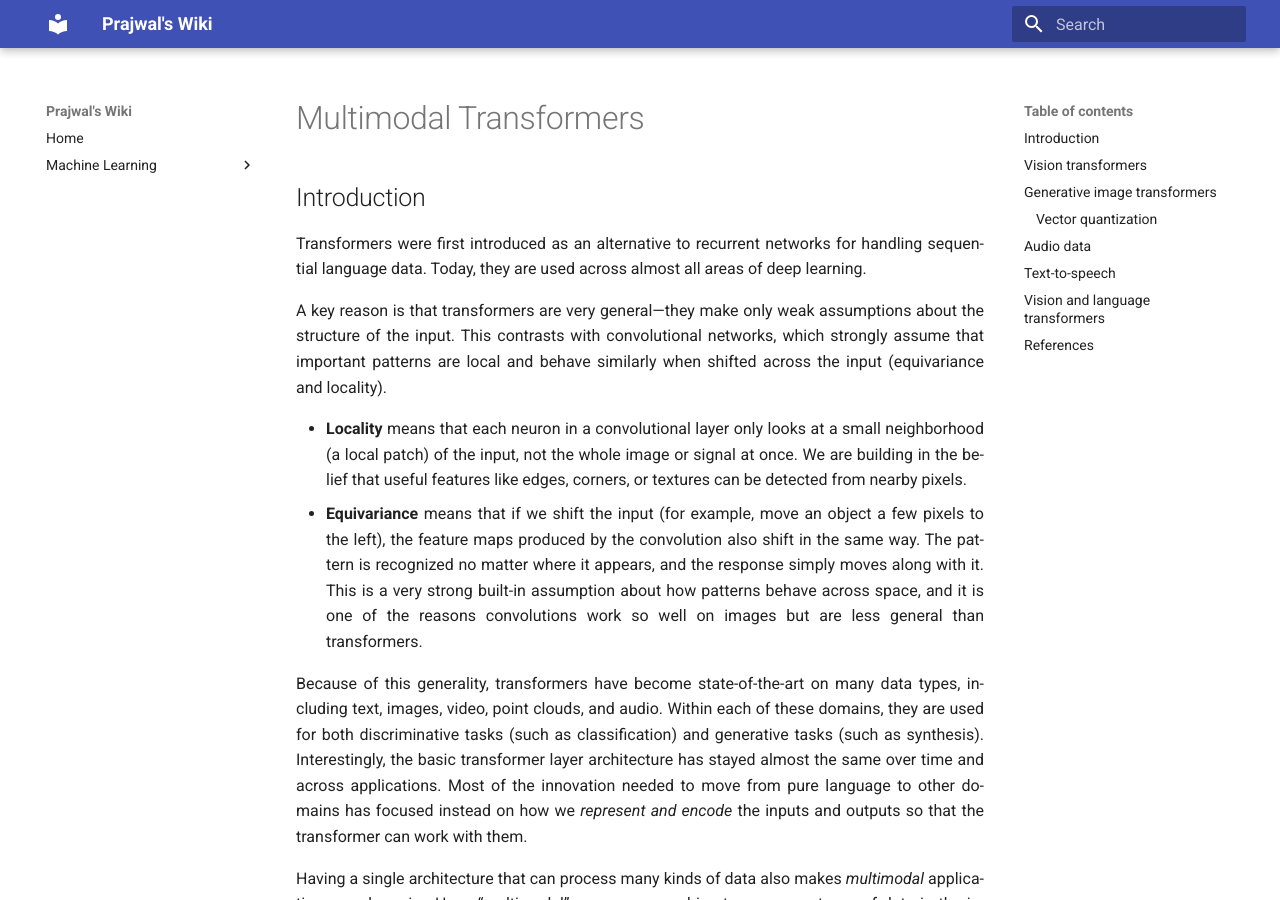
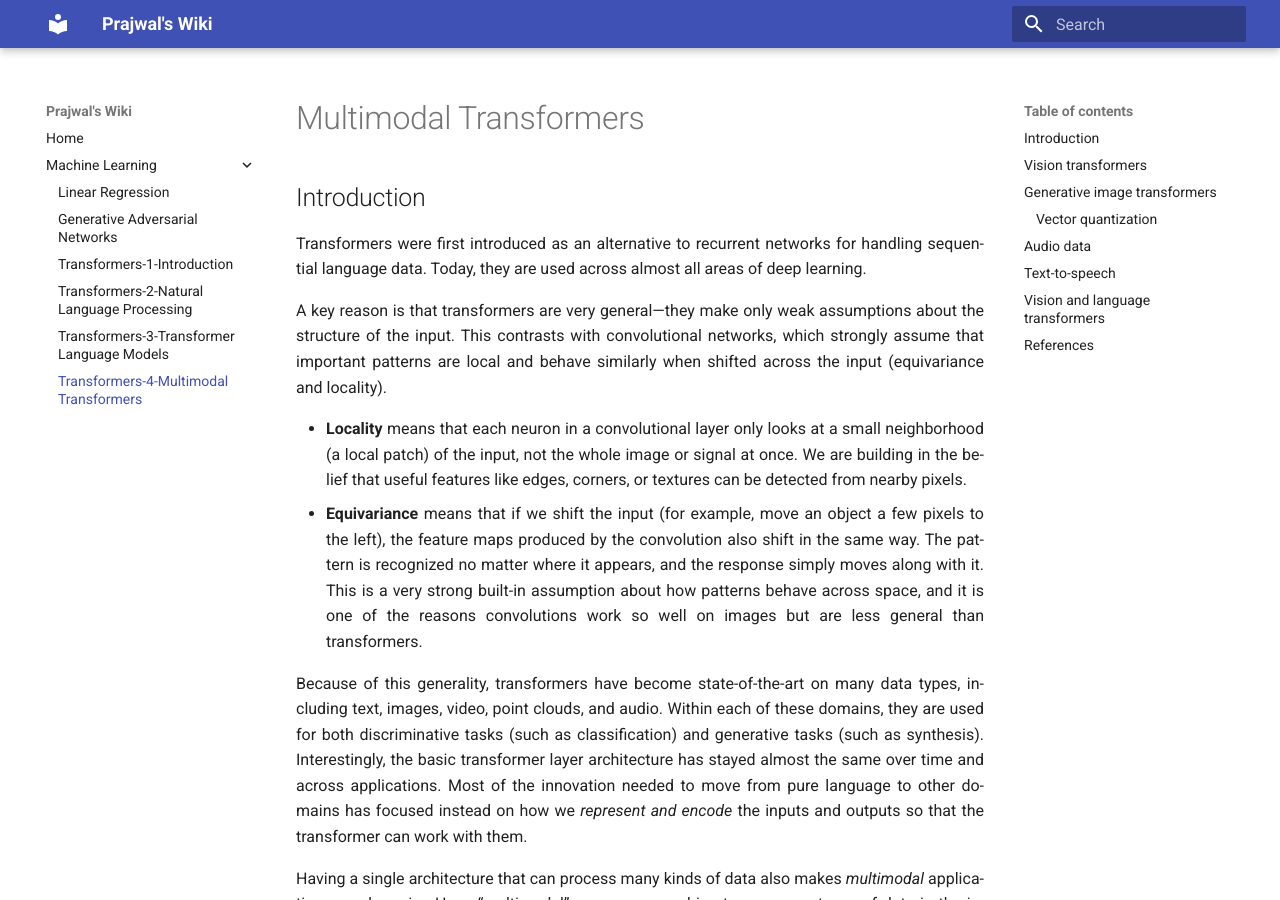
Before and after one commit to pj1911/my-wiki, an MkDocs documentation site: the page built from docs/Transformers-4-MMT.md, in a window 1280 px wide and 900 px high. Built offline with MkDocs 1.6.1 and Material for MkDocs 9.7.7, drawn with Linux system fonts in a browser that asks for light colours.

Commit message:
Add entry for Transformers-4-Multimodal Transformers

```diff
--- a/mkdocs.yml
+++ b/mkdocs.yml
@@ -11,6 +11,7 @@ nav:
       - Transformers-1-Introduction: Transformers-1-Introduction.md
       - Transformers-2-Natural Language Processing: Transformers-2-NLP.md
       - Transformers-3-Transformer Language Models: Transformers-3-LLMs.md
+      - Transformers-4-Multimodal Transformers: Transformers-4-MMT.md
 
 markdown_extensions:
   - admonition
```
